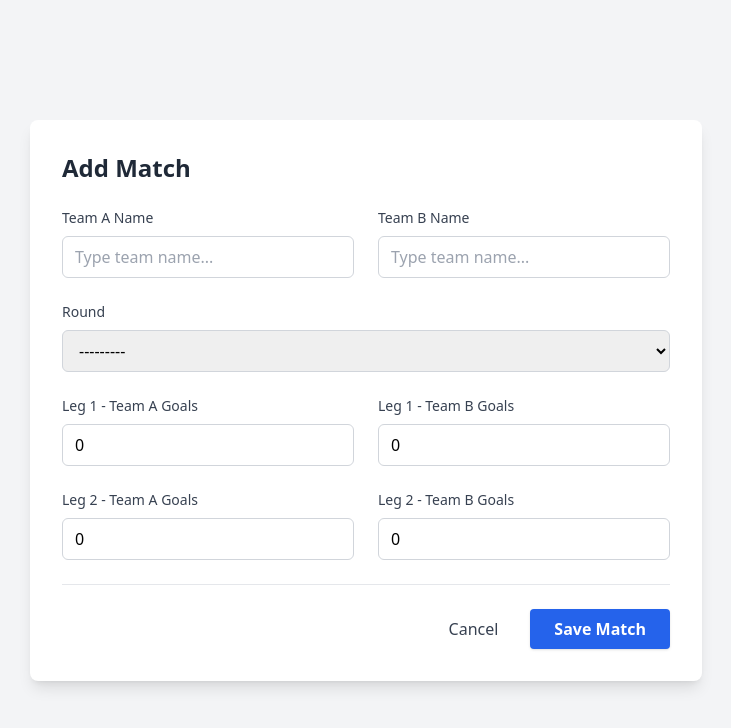
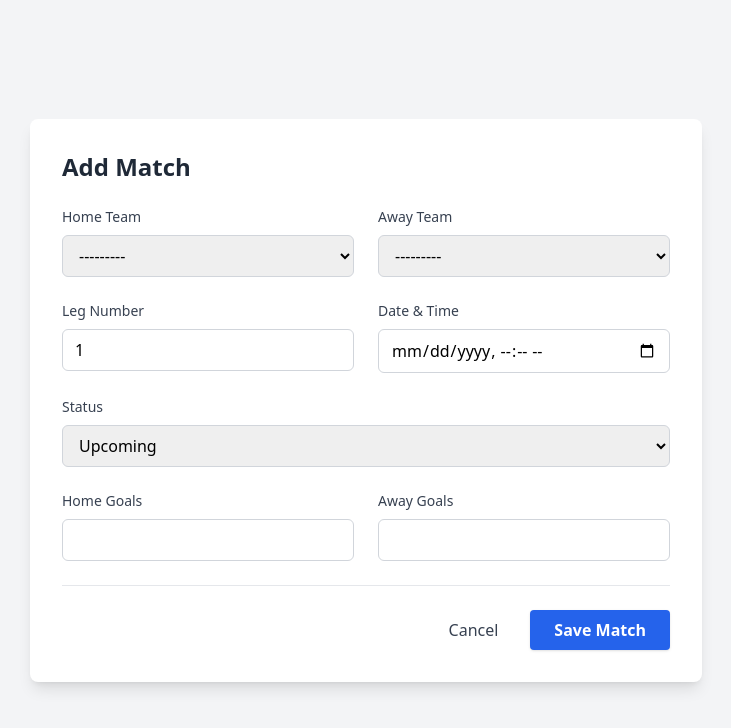
Before and after one commit to irshadmuhammed/kaalapani_efootball, a Django app: page /custom-admin/matches/add/ in a window 1280 px wide. Shown: the top 728 px of the page, without its empty margins (274-1005 px from the left). Run offline with Django 5.2, Linux system fonts and the light colour scheme; the visitor is signed in with stand-in values (Sample User, id 1); data that the repository does not hold is empty; some libraries are stand-ins or nearby versions.

Commit message:
Refactor Match model to support Upcoming/Finished statuses, update Admin interface, and fix templates

```diff
--- a/core/forms.py
+++ b/core/forms.py
@@ -1,115 +1,31 @@
 from django import forms
-from .models import Match, Team, Tournament
+from .models import SingleMatch, Team, Tournament
 from django.core.exceptions import ValidationError
 from django.db.models import Q
 
 class MatchForm(forms.ModelForm):
-    team_a_name = forms.CharField(label="Team A", widget=forms.TextInput(attrs={'class': 'form-control', 'placeholder': 'Type team name...'}))
-    team_b_name = forms.CharField(label="Team B", widget=forms.TextInput(attrs={'class': 'form-control', 'placeholder': 'Type team name...'}))
+    # team_a_name = forms.CharField(label="Team A", widget=forms.TextInput(attrs={'class': 'form-control', 'placeholder': 'Type team name...'}))
+    # team_b_name = forms.CharField(label="Team B", widget=forms.TextInput(attrs={'class': 'form-control', 'placeholder': 'Type team name...'}))
 
     class Meta:
-        model = Match
-        fields = ['round', 'score_leg1_a', 'score_leg1_b', 'score_leg2_a', 'score_leg2_b']
+        model = SingleMatch
+        fields = ['home_team', 'away_team', 'leg', 'match_datetime', 'home_goals', 'away_goals', 'status']
         widgets = {
-            'round': forms.Select(attrs={'class': 'form-control'}),
-            'score_leg1_a': forms.NumberInput(attrs={'class': 'form-control'}),
-            'score_leg1_b': forms.NumberInput(attrs={'class': 'form-control'}),
-            'score_leg2_a': forms.NumberInput(attrs={'class': 'form-control'}),
-            'score_leg2_b': forms.NumberInput(attrs={'class': 'form-control'}),
+            'home_team': forms.Select(attrs={'class': 'form-control'}),
+            'away_team': forms.Select(attrs={'class': 'form-control'}),
+            'leg': forms.NumberInput(attrs={'class': 'form-control'}),
+            'match_datetime': forms.DateTimeInput(attrs={'class': 'form-control', 'type': 'datetime-local'}),
+            'home_goals': forms.NumberInput(attrs={'class': 'form-control'}),
+            'away_goals': forms.NumberInput(attrs={'class': 'form-control'}),
+            'status': forms.Select(attrs={'class': 'form-control'}),
         }
-
-    def __init__(self, *args, **kwargs):
-        super().__init__(*args, **kwargs)
-        if self.instance and self.instance.pk:
-            if self.instance.team_a:
-                self.fields['team_a_name'].initial = self.instance.team_a.name
-            if self.instance.team_b:
-                self.fields['team_b_name'].initial = self.instance.team_b.name
 
     def clean(self):
         cleaned_data = super().clean()
-        team_a_name = cleaned_data.get('team_a_name')
-        team_b_name = cleaned_data.get('team_b_name')
+        home_team = cleaned_data.get('home_team')
+        away_team = cleaned_data.get('away_team')
 
-        if not team_a_name or not team_b_name:
-            return cleaned_data
-
-        # Fuzzy match teams
-        team_a = self._get_fuzzy_team(team_a_name)
-        team_b = self._get_fuzzy_team(team_b_name)
-
-        if not team_a:
-            self.add_error('team_a_name', f"Could not find team matching '{team_a_name}'")
-        if not team_b:
-            self.add_error('team_b_name', f"Could not find team matching '{team_b_name}'")
-
-        if team_a and team_b:
-            if team_a == team_b:
-                raise ValidationError("Team A and Team B cannot be the same.")
-
-            cleaned_data['team_a'] = team_a
-            cleaned_data['team_b'] = team_b
-
-            # Check for duplicates (excluding self if editing)
-            # We consider a duplicate if same teams meet in same round
-            # Note: Leg is part of the match object fields in this form, but model stores both legs in one object usually?
-            # Wait, the model has score_leg1 and score_leg2.
-            # So one Match object represents the whole fixture (both legs).
-            # The user's prompt said "Leg Number (1 or 2)" in the form.
-            # This implies they want to enter ONE leg at a time?
-            # "Add Match Result... Leg Number (1 or 2)... Goals A... Goals B"
-            # If I follow the prompt strictly, I should allow updating specific legs of a match.
-            # BUT my model stores both legs in one object.
-            # So if I add "Leg 1", I create the match.
-            # If I add "Leg 2", I should UPDATE the existing match.
-
-            # Let's check if a match exists between these teams.
-            existing_match = Match.objects.filter(
-                (Q(team_a=team_a) & Q(team_b=team_b)) |
-                (Q(team_a=team_b) & Q(team_b=team_a))
-            ).exclude(pk=self.instance.pk if self.instance else None).first()
-
-            if existing_match:
-                # If match exists, we should probably tell the user to EDIT it instead of creating a new one?
-                # Or if this is an "Add" form, maybe we auto-update?
-                # The prompt says "Prevent duplicates (same teams + same leg)".
-                # Since my model has both legs, "same teams" is the constraint.
-                # I will allow editing via the "Edit" page.
-                # If they try to add a new match for existing teams, I should warn them.
-                # But maybe they want to add a match for a different round?
-                # The form has 'round'.
-                round_val = cleaned_data.get('round')
-                if existing_match.round == round_val:
-                     raise ValidationError(f"A match between {team_a} and {team_b} already exists in {existing_match.get_round_display()}. Please edit it instead.")
+        if home_team and away_team and home_team == away_team:
+            raise ValidationError("Home Team and Away Team cannot be the same.")
 
         return cleaned_data
-
-    def _get_fuzzy_team(self, name):
-        # Simple normalization
-        norm_name = name.strip().lower()
-        teams = Team.objects.all()
-
-        # Exact match
-        for team in teams:
-            if team.name.lower() == norm_name:
-                return team
-
-        # Substring match
-        for team in teams:
-            if norm_name in team.name.lower():
-                return team
-
-        return None
-
-    def save(self, commit=True):
-        match = super().save(commit=False)
-        match.team_a = self.cleaned_data['team_a']
-        match.team_b = self.cleaned_data['team_b']
-
-        # Ensure tournament is set
-        if not match.tournament_id:
-            match.tournament = Tournament.objects.first()
-
-        if commit:
-            match.save()
-        return match
--- a/core/templates/core/admin/match_form.html
+++ b/core/templates/core/admin/match_form.html
@@ -28,45 +28,46 @@
             <div class="grid grid-cols-1 md:grid-cols-2 gap-6">
                 <!-- Teams -->
                 <div class="space-y-2">
-                    <label class="block text-sm font-medium text-gray-700">Team A Name</label>
-                    {{ form.team_a_name }}
-                    {% if form.team_a_name.errors %}
-                    <p class="text-red-500 text-xs mt-1">{{ form.team_a_name.errors.0 }}</p>
+                    <label class="block text-sm font-medium text-gray-700">Home Team</label>
+                    {{ form.home_team }}
+                    {% if form.home_team.errors %}
+                    <p class="text-red-500 text-xs mt-1">{{ form.home_team.errors.0 }}</p>
                     {% endif %}
                 </div>
 
                 <div class="space-y-2">
-                    <label class="block text-sm font-medium text-gray-700">Team B Name</label>
-                    {{ form.team_b_name }}
-                    {% if form.team_b_name.errors %}
-                    <p class="text-red-500 text-xs mt-1">{{ form.team_b_name.errors.0 }}</p>
+                    <label class="block text-sm font-medium text-gray-700">Away Team</label>
+                    {{ form.away_team }}
+                    {% if form.away_team.errors %}
+                    <p class="text-red-500 text-xs mt-1">{{ form.away_team.errors.0 }}</p>
                     {% endif %}
                 </div>
 
-                <!-- Round -->
-                <div class="md:col-span-2 space-y-2">
-                    <label class="block text-sm font-medium text-gray-700">Round</label>
-                    {{ form.round }}
+                <!-- Match Details -->
+                <div class="space-y-2">
+                    <label class="block text-sm font-medium text-gray-700">Leg Number</label>
+                    {{ form.leg }}
                 </div>
 
-                <!-- Leg 1 Scores -->
                 <div class="space-y-2">
-                    <label class="block text-sm font-medium text-gray-700">Leg 1 - Team A Goals</label>
-                    {{ form.score_leg1_a }}
+                    <label class="block text-sm font-medium text-gray-700">Date & Time</label>
+                    {{ form.match_datetime }}
+                </div>
+
+                <!-- Status -->
+                <div class="md:col-span-2 space-y-2">
+                    <label class="block text-sm font-medium text-gray-700">Status</label>
+                    {{ form.status }}
+                </div>
+
+                <!-- Score -->
+                <div class="space-y-2">
+                    <label class="block text-sm font-medium text-gray-700">Home Goals</label>
+                    {{ form.home_goals }}
                 </div>
                 <div class="space-y-2">
-                    <label class="block text-sm font-medium text-gray-700">Leg 1 - Team B Goals</label>
-                    {{ form.score_leg1_b }}
-                </div>
-
-                <!-- Leg 2 Scores -->
-                <div class="space-y-2">
-                    <label class="block text-sm font-medium text-gray-700">Leg 2 - Team A Goals</label>
-                    {{ form.score_leg2_a }}
-                </div>
-                <div class="space-y-2">
-                    <label class="block text-sm font-medium text-gray-700">Leg 2 - Team B Goals</label>
-                    {{ form.score_leg2_b }}
+                    <label class="block text-sm font-medium text-gray-700">Away Goals</label>
+                    {{ form.away_goals }}
                 </div>
             </div>
 
--- a/core/views.py
+++ b/core/views.py
@@ -1,5 +1,5 @@
 from django.shortcuts import render
-from .models import Tournament, Team, Match, TopScorer
+from .models import Tournament, Team, Match, SingleMatch, TopScorer
 
 def get_current_tournament():
     # Helper to get the first tournament or None
@@ -40,7 +40,8 @@ def bracket(request):
     tournament = get_current_tournament()
     matches = []
     if tournament:
-        matches = tournament.matches.all().select_related('team_a', 'team_b', 'winner')
+        # Use Match (Fixture) model for bracket
+        matches = Match.objects.filter(tournament=tournament).select_related('team_a', 'team_b', 'winner')
 
     # Organize matches by round for easier template rendering
     rounds = {
@@ -75,7 +76,8 @@ def top_scorers(request):
 
 def upcoming_matches(request):
     # Fetch matches that are scheduled but not finished (winner is None)
-    matches = Match.objects.filter(winner__isnull=True).select_related('team_a', 'team_b').order_by('id')
+    # Using new SingleMatch model
+    matches = SingleMatch.objects.filter(status='UPCOMING').select_related('home_team', 'away_team').order_by('match_datetime')
     return render(request, 'core/upcoming.html', {'matches': matches})
 
 # --- Custom Admin Views ---
@@ -86,7 +88,7 @@ from .utils import calculate_standings, update_top_scorers
 
 @staff_member_required
 def match_list(request):
-    matches = Match.objects.all().select_related('team_a', 'team_b').order_by('-id')
+    matches = SingleMatch.objects.all().select_related('home_team', 'away_team').order_by('-id')
     return render(request, 'core/admin/match_list.html', {'matches': matches})
 
 @staff_member_required
@@ -96,8 +98,8 @@ def match_add(request):
         if form.is_valid():
             match = form.save()
             # Auto-recalculate
-            calculate_standings(match.tournament)
-            update_top_scorers(match.tournament)
+            calculate_standings(match.home_team.tournament)
+            update_top_scorers(match.home_team.tournament)
             return redirect('match_list')
     else:
         form = MatchForm()
@@ -105,13 +107,13 @@ def match_add(request):
 
 @staff_member_required
 def match_edit(request, pk):
-    match = get_object_or_404(Match, pk=pk)
+    match = get_object_or_404(SingleMatch, pk=pk)
     if request.method == 'POST':
         form = MatchForm(request.POST, instance=match)
         if form.is_valid():
             match = form.save()
-            calculate_standings(match.tournament)
-            update_top_scorers(match.tournament)
+            calculate_standings(match.home_team.tournament)
+            update_top_scorers(match.home_team.tournament)
             return redirect('match_list')
     else:
         form = MatchForm(instance=match)
@@ -119,9 +121,9 @@ def match_edit(request, pk):
 
 @staff_member_required
 def match_delete(request, pk):
-    match = get_object_or_404(Match, pk=pk)
+    match = get_object_or_404(SingleMatch, pk=pk)
     if request.method == 'POST':
-        tournament = match.tournament
+        tournament = match.home_team.tournament
         match.delete()
         calculate_standings(tournament)
         update_top_scorers(tournament)
```
Also changed, not shown: check_data.py (added, +12 -0 lines), core/admin.py (+13 -4 lines), core/models.py (+43 -0 lines), core/templates/core/admin/match_list.html (+25 -17 lines), core/templates/core/upcoming.html (+17 -15 lines), core/utils.py (+6 -97 lines), debug_settings.py (added, +13 -0 lines), populate_singlematch.py (added, +106 -0 lines), core/migrations/0004_singlematch.py (added).
